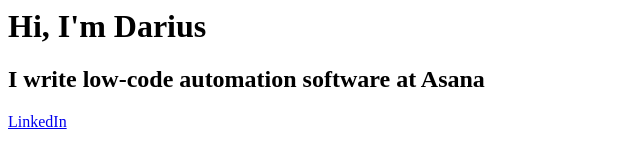
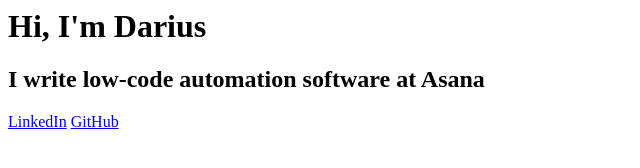
Before and after one commit to dikarel/dikarel.com, a plain HTML site: page index.html in a window 1280 px wide. Shown: the full height of the page, 0-640 px from the left. Drawn offline with Linux system fonts and the light colour scheme.

Commit message:
deploy: dikarel/monorepo@f0718d16b753d96fba71e2b0006d9f5d1c76dbe9

```diff
--- a/index.html
+++ b/index.html
@@ -4,4 +4,5 @@
   <h2>I write low-code automation software at Asana</h2>
 
   <a href="http://linkedin.com/in/dikarel">LinkedIn</a>
+  <a href="http://www.github.com/dikarel">GitHub</a>
 </body>
```
Also changed, not shown: 1 other file.
